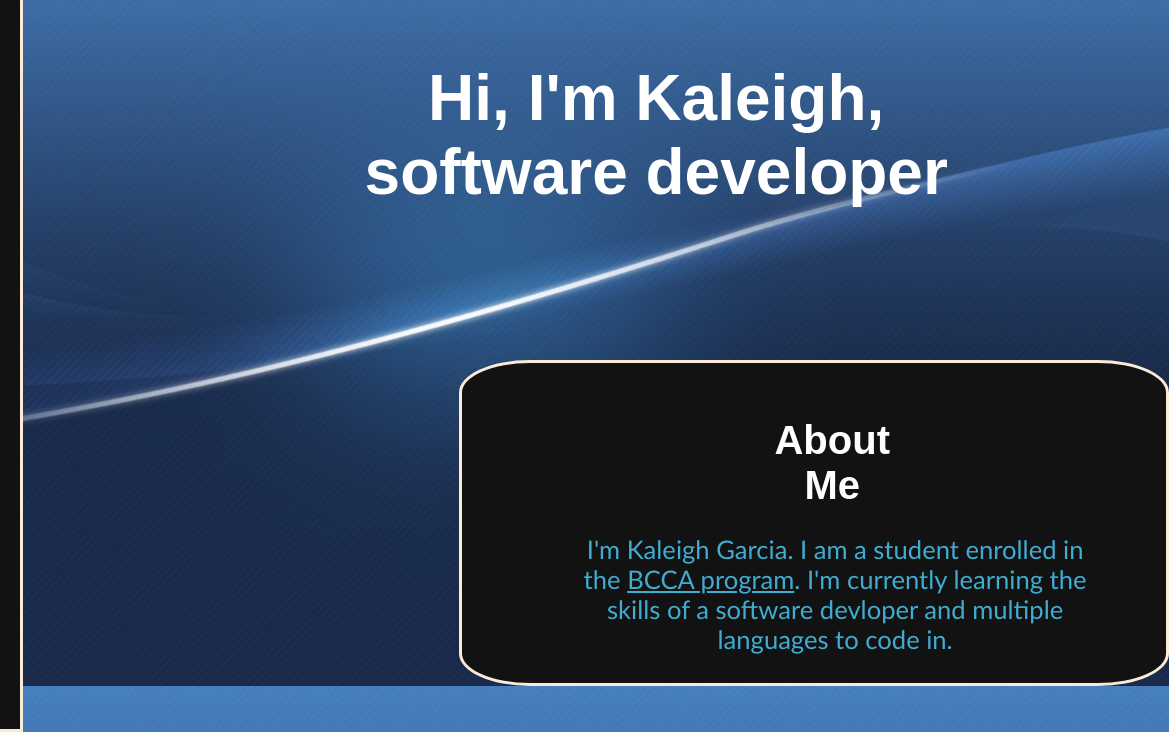
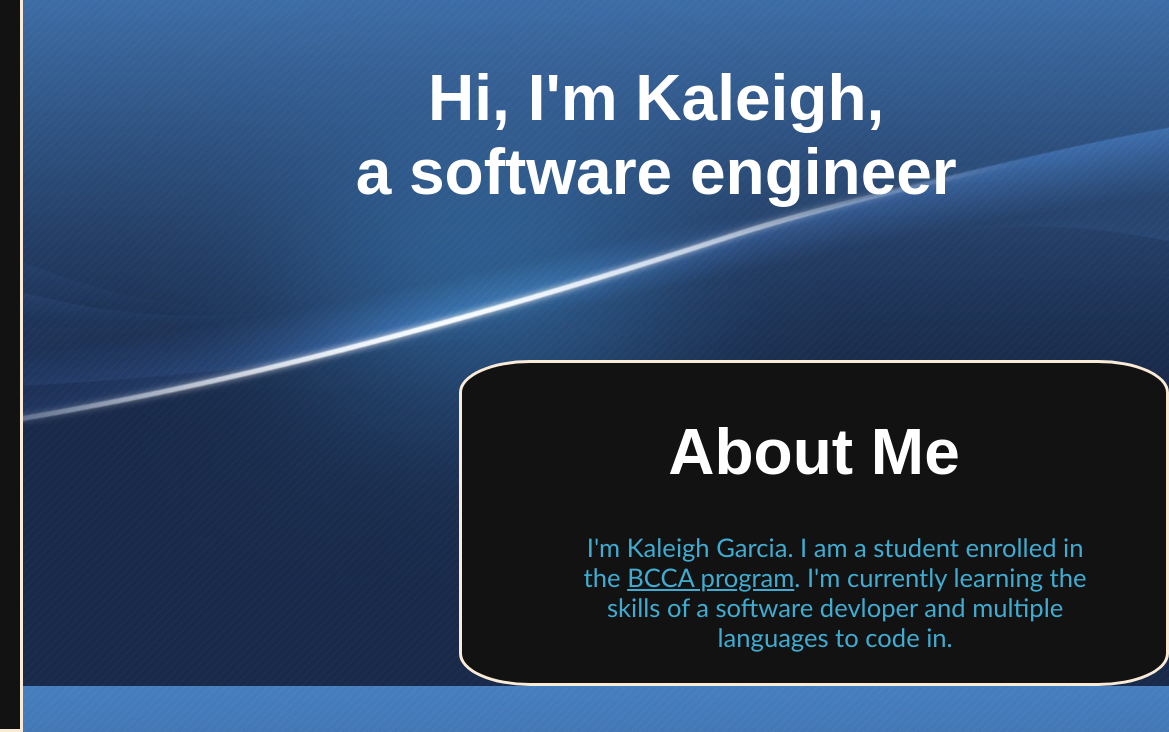
Before and after one commit to KaleighG/my_portfolio, a plain HTML site: page index.html in a window 1280 px wide. Shown: the part 114-846 px from the top of the page, 111-1280 px from the left. Drawn offline with Linux system fonts and the light colour scheme.

Commit message:
typo fixing

```diff
--- a/index.html
+++ b/index.html
@@ -7,7 +7,7 @@
     <title>my-portfolio</title>
   </head>
   <body>
-    <h1 class="title">Hi, I'm Kaleigh, <br />software developer</h1>
+    <h1 class="title">Hi, I'm Kaleigh, <br />a software engineer</h1>
     <div class="icons">
       <div class="icon-container">
         <a href="python.html" type="button" class="button">Python</a>
@@ -33,7 +33,7 @@
       </div>
     </div>
     <div class="aboutme">
-      <div><h1>About Me</h1></div>
+      <div><h1 class="h1">About Me</h1></div>
 
       <div>
         <p class="info">
--- a/styles.css
+++ b/styles.css
@@ -673,7 +673,7 @@ h1 {
 }
 
 @media only screen and (min-width: 1200px) {
-  html {
+  .html {
     background-image: url(images/pic.jpg);
     background-size: cover;
     background-repeat: no-repeat;
@@ -689,12 +689,11 @@ h1 {
     margin-left: 30%;
     margin-top: 15%;
   }
-  h1 {
-    font-size: 2.5em;
+  .h1 {
+    font-size: 4em;
     font-family: Arial, Helvetica, sans-serif;
     color: rgb(255, 255, 255);
     text-align: center;
-    margin-left: 20%;
   }
   .icons {
     display: flex;
```
Also changed, not shown: html.html (+1 -1 lines), python.html (+1 -1 lines).
